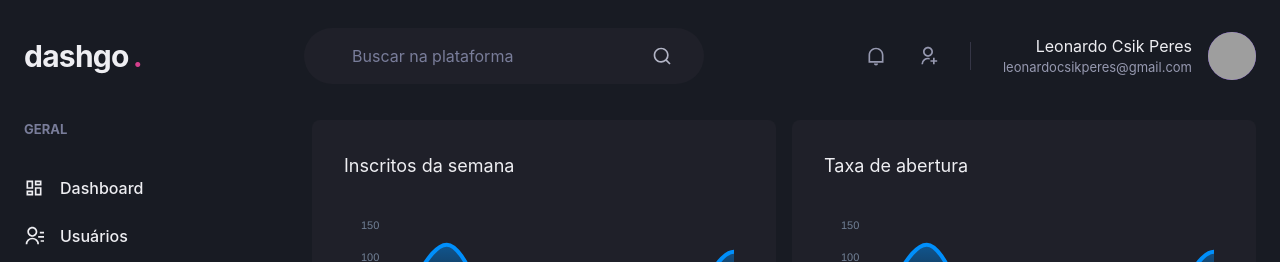
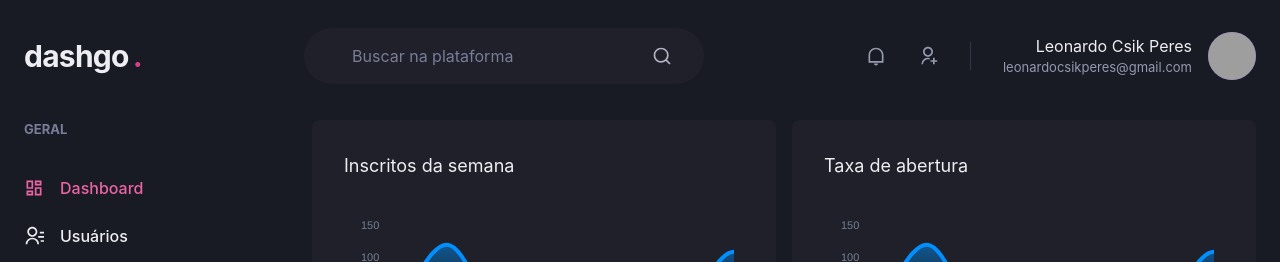
Before and after one commit to LeoCPeres/dashgo, a Next.js app: page /dashboard in a window 1280 px wide. Shown: the top 262 px of the page. Built offline with nearby package versions, Linux system fonts and the light colour scheme; grey boxes are pictures that could not be loaded.

Commit message:
activeLink

```diff
--- /dev/null
+++ b/src/components/ActiveLink.tsx
@@ -0,0 +1,37 @@
+import Link, { LinkProps } from "next/link";
+import { useRouter } from "next/router";
+import { cloneElement, ReactElement } from "react";
+
+interface ActiveLinkProps extends LinkProps {
+  children: ReactElement;
+  shouldMatchExactHref?: boolean;
+}
+
+export function ActiveLink({
+  children,
+  shouldMatchExactHref = false,
+  ...rest
+}: ActiveLinkProps) {
+  const { asPath } = useRouter();
+
+  let isActive = false;
+
+  if (shouldMatchExactHref && (asPath === rest.href || asPath === rest.as)) {
+    isActive = true;
+  }
+
+  if (
+    !shouldMatchExactHref &&
+    (asPath.startsWith(String(rest.href)) || asPath.startsWith(String(rest.as)))
+  ) {
+    isActive = true;
+  }
+
+  return (
+    <Link {...rest}>
+      {cloneElement(children, {
+        color: isActive ? "pink.400" : "gray.50",
+      })}
+    </Link>
+  );
+}
--- a/src/components/Sidebar/NavLink.tsx
+++ b/src/components/Sidebar/NavLink.tsx
@@ -5,7 +5,7 @@
   LinkProps as ChakraLinkProps,
 } from "@chakra-ui/react";
 import { ElementType } from "react";
-import Link from "next/link";
+import { ActiveLink } from "../ActiveLink";
 
 interface NavLinkProps extends ChakraLinkProps {
   children: string;
@@ -15,13 +15,13 @@
 
 export function NavLink({ children, icon, href, ...rest }: NavLinkProps) {
   return (
-    <Link href={href} passHref>
+    <ActiveLink href={href} passHref>
       <ChakraLink display="flex" py="1" alignItems="center" {...rest}>
         <Icon as={icon} fontSize="20" />
         <Text ml="4" fontWeight="medium">
           {children}
         </Text>
       </ChakraLink>
-    </Link>
+    </ActiveLink>
   );
 }
```
